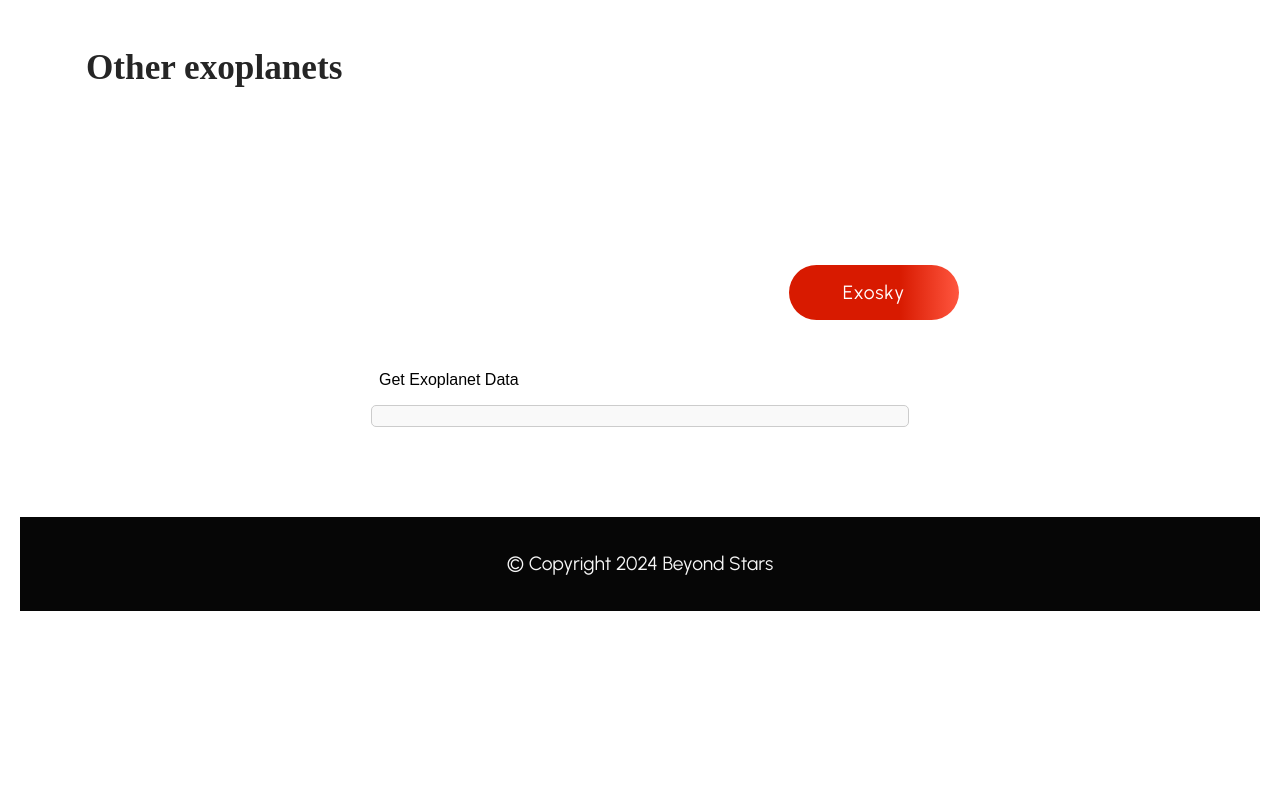
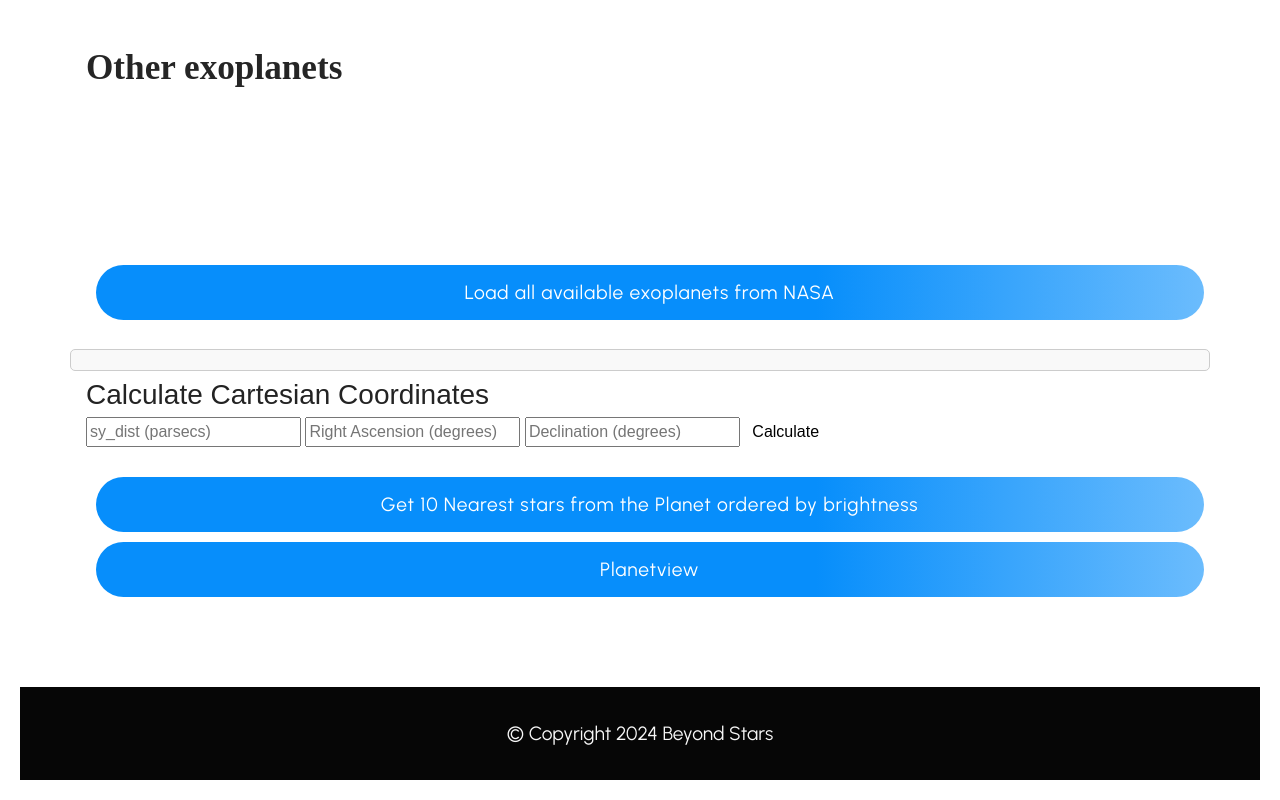
Before and after one commit to Kargichauhan/beyondthestars, a plain HTML site: page templates/exosky.html in a window 1280 px wide. Shown: the part 2091-2891 px from the top of the page. Before the commit the page ends 2722 px from the top, so only its background shows below. Drawn offline with Linux system fonts and the light colour scheme; files whose address does not match are found by name; a web font is replaced by a local one.

Commit message:
Add files via upload

```diff
--- a/templates/exosky.html
+++ b/templates/exosky.html
@@ -303,25 +303,7 @@
     <div class="container">
 
         <div class="row justify-content-center">
-            <div class="col-lg-6 mx-auto mbr-form" data-form-type="formoid">
-<!--Formbuilder Form-->
-<form action="https://mobirise.eu/" method="POST" class="mbr-form form-with-styler" data-form-title="planetSelect"><input type="hidden" name="email" data-form-email="true" value="xuvt7IWRwQxI9LPi6je3O2vHLfbxB2i4Cm034xcvhA5dAF2w+31MGzGdRNinfMhThJ8WplA24bdjl3RXmMiOiry5vxtlHL4YFsqIkoZK1VS2Se4qdcABdAiPHkO+95BM.bbRb+PtaZc63Yfa4sbf/f5MWgKTBUdPbat74ghlwutuiKiwwRSL+JDrpNyjqndLnb5UWc1KchDC0ADmgighe+2HkiD3heqKIz9xIG5QlN55bh+eHB0Ze/Sr7PjOQAf2D">
-<div class="row">
-<div hidden="hidden" data-form-alert="" class="alert alert-success col-12"></div>
-<div hidden="hidden" data-form-alert-danger="" class="alert alert-danger col-12"> Oops...! some problem! </div>
-</div>
-<div class="dragArea row">
-<div class="col-lg-9 col-md-12 col-sm-12 form-group" data-for="select">
-    <!-- <select name="select" data-form-field="select" class="scrollable-list form-control form-select display-7" id="select-form1-1w">
-<option value="Planet 1">Planet 1</option>
-<option value="Planet 2">Planet 2</option>
-<option value="Planet 3">Planet 3</option>
-</select> -->
-</div>
-<div class="col-lg-3 col-md-12 col-sm-12 mbr-section-btn"><button type="submit" class="w-100 btn btn-danger display-4">Exosky</button></div>
-</div>
-</form><!--Formbuilder Form-->
-<button id="fetch-exoplanet">Get Exoplanet Data</button>
+<div class="mbr-section-btn-main"><button class="btn btn-secondary display-4" id="fetch-exoplanet">Load all available exoplanets from NASA</button></div>
     <div class="spinner" id="loading-spinner"></div> <!-- Spinner div -->
 
     <div id="response"></div>
@@ -329,8 +311,20 @@
         <ul id="exoplanet-data"></ul>
     </div>
     <div id="selected-planet" style="margin-top: 10px; font-weight: bold;"></div> <!-- Selected planet display -->
-
-</div>
+    <h3>Calculate Cartesian Coordinates</h3>
+    <form id="cartesian-form">
+        <input type="number" id="sy_dist" step="any"  placeholder="sy_dist (parsecs)" required>
+        <input type="number" id="ra" step="any" placeholder="Right Ascension (degrees)" required>
+        <input type="number" id="dec" step="any" placeholder="Declination (degrees)" required>
+        <button type="submit">Calculate</button>
+    </form>
+    <div id="cartesian-coords" style="margin-top: 10px; font-weight: bold;"></div> <!-- Display Cartesian coordinates -->
+    <div class="mbr-section-btn-main" role="tablist"><button class="btn btn-secondary display-4" id="fetch-positions">Get 10 Nearest stars from the Planet ordered by brightness</button>
+    </div>
+    <div id="response2"></div>
+    <div class="mbr-section-btn-main" role="tablist"><a class="btn btn-secondary display-4" href="/threed">
+        Planetview
+    </a></div>
         </div>
     </div>
 </section>
```
